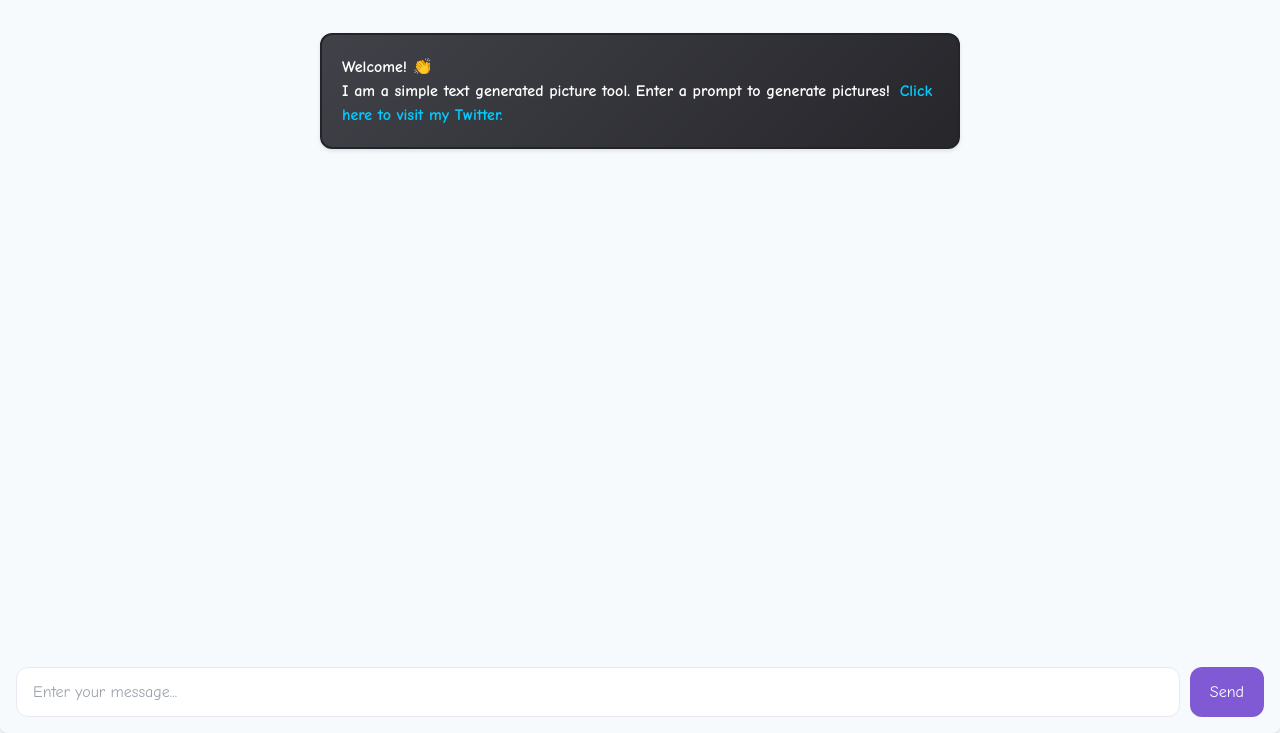
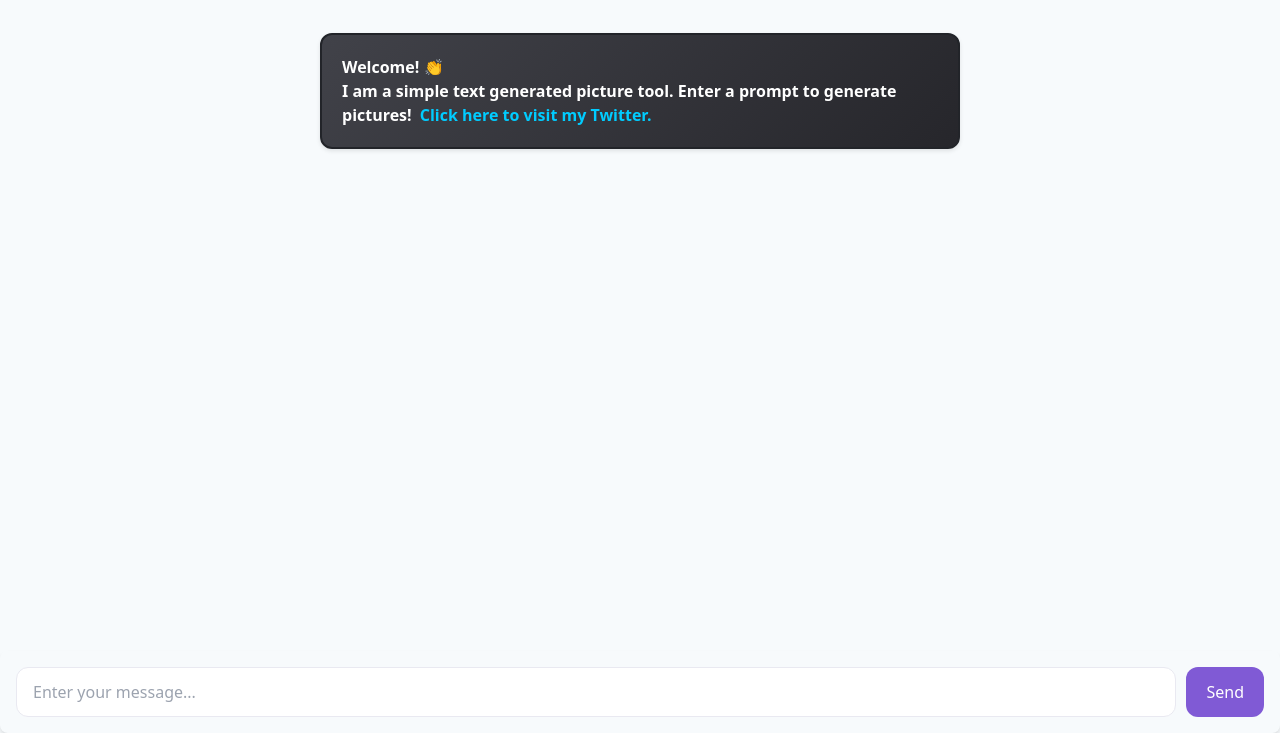
Before and after one commit to xinchen337/AI-generates-images, a plain HTML site: page index.html in a window 1280 px wide. Shown: the part 67-800 px from the top of the page. Drawn offline with nearby package versions, Linux system fonts and the light colour scheme.

Commit message:
index.html

```diff
--- a/index.html
+++ b/index.html
@@ -14,7 +14,7 @@
             display: flex;
             flex-direction: column;
             height: 100vh;
-            font-family: 'Comic Sans MS', cursive, sans-serif; /* 使用弹窗内的字体 */
+            font-family: ui-sans-serif,system-ui,sans-serif,Apple Color Emoji,Segoe UI Emoji,Segoe UI Symbol,Noto Color Emoji; /* 使用弹窗内的字体 */
         }
 
         .header {
```
